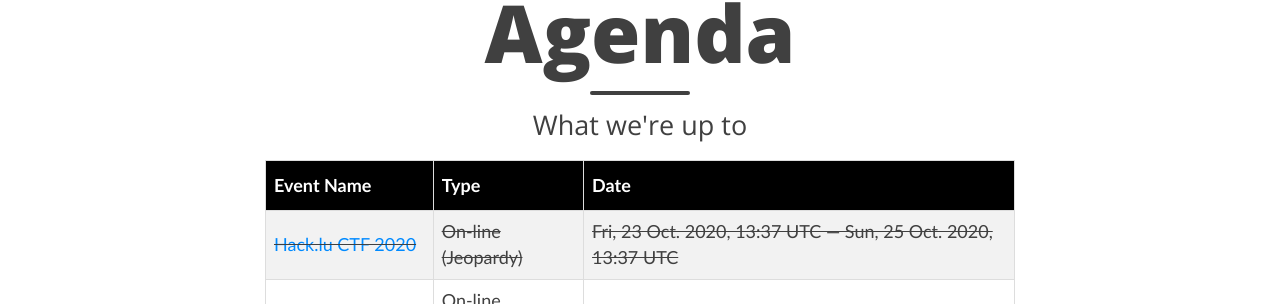
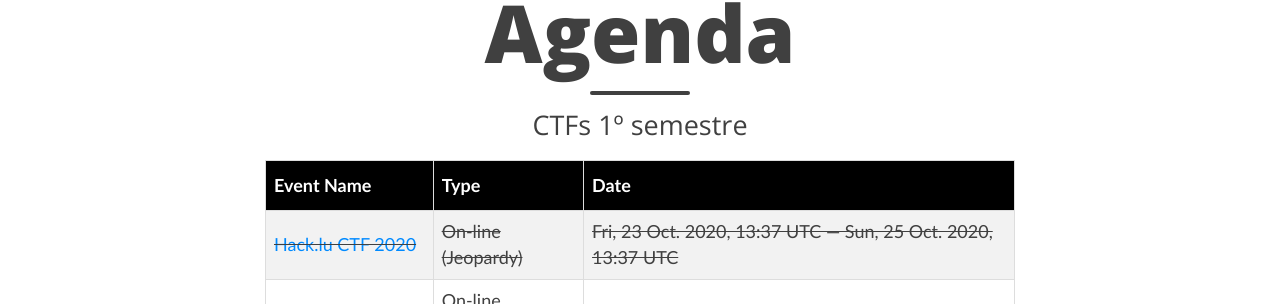
Before and after one commit to joselimas/xstf.github.io, a Jekyll site: the page built from agenda.html, in a window 1280 px wide and 979 px high. Shown: the part 142-446 px from the top of the window. Built offline with Jekyll 4.4.1, drawn with Linux system fonts in a browser that asks for light colours; nearby versions of some CDN libraries.

Commit message:
Update agenda.html
Atualizada a agenda.

```diff
--- a/agenda.html
+++ b/agenda.html
@@ -1,7 +1,7 @@
 ---
 layout: page
 title: Agenda
-subtitle: What we're up to
+subtitle: CTFs 1º semestre
 ---
 <html>
 <head>
```
